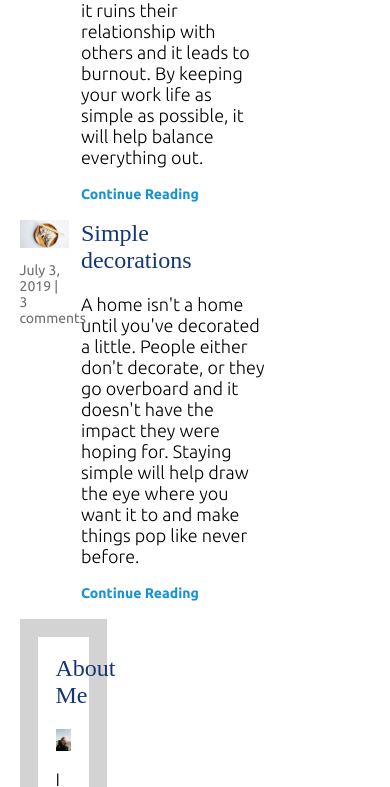
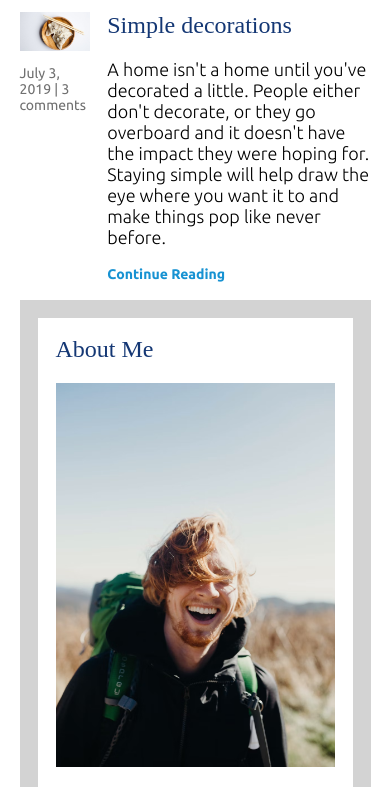
Before and after one commit to rudy35hernandez/responsive-web-page, a plain HTML site: page index.html in a window 390 px wide. Shown: the part 1213-2000 px from the top of the page. Drawn offline with Linux system fonts and the light colour scheme.

Commit message:
removed media query to work from small screen to big screen first

```diff
--- a/css/style.css
+++ b/css/style.css
@@ -116,12 +116,14 @@ Layout
 
 .container-flex {
     display: flex;
+    flex-direction: column;
     justify-content: space-between;
 }
 
 header {
     background: #f8f8f8;
     padding: 2em 0;
+    text-align: center;
 }
 
 .main-content{
@@ -135,25 +137,14 @@ header {
 }
 
 
-@media (max-width: 675px) {
-    .container-nav {
-        flex-direction: column;
-    }
 
-    header {
-        text-align: center;
-    }
-}
+
+
+
 
 /* main content & sidebar */
 
-.main-content{
-    width: 70%;
-}
 
-.side-bar{
-    width: 25%;
-}
 
 /* navigation */
 
@@ -189,9 +180,6 @@ nav a:focus {
 }
 
 @media (max-width: 675px) {
-    .container-flex{
-        flex-direction: column;
-    }
 
     nav ul {
         flex-direction: column;
```
